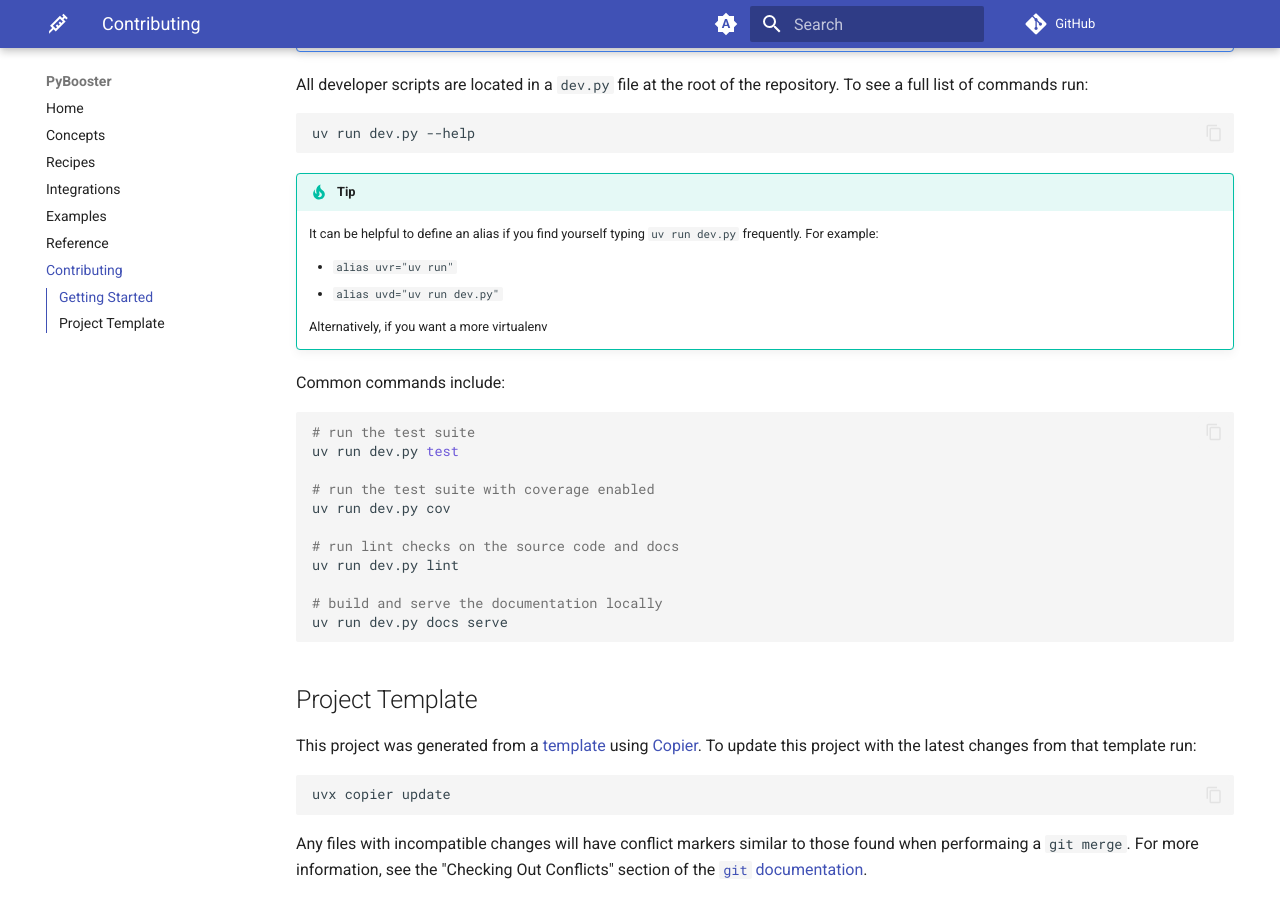
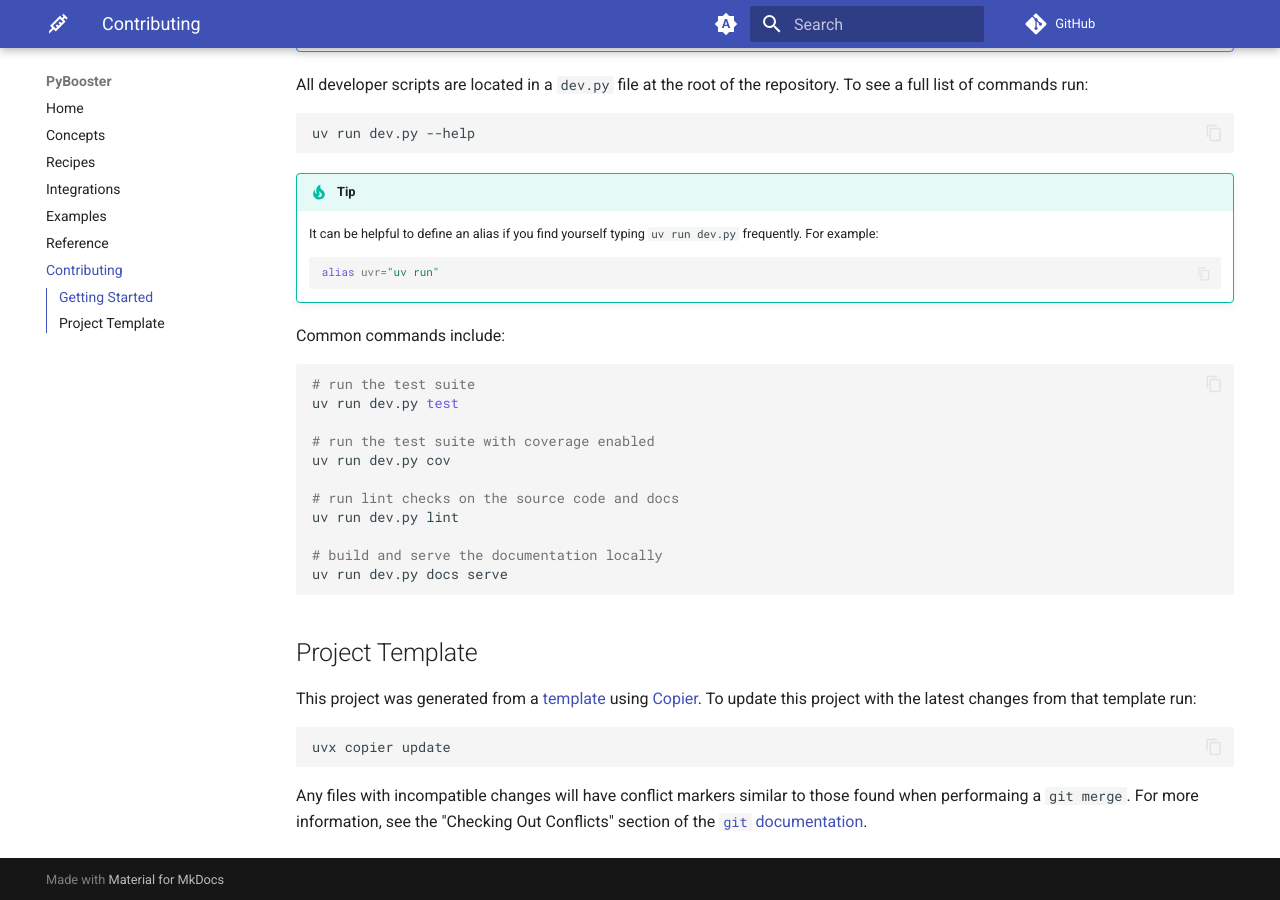
Before and after one commit to rmorshea/pybooster, an MkDocs documentation site: the page built from docs/src/contributing.md, in a window 1280 px wide and 900 px high, scrolled down 488 px. Built offline with MkDocs 1.6.1 and Material for MkDocs 9.7.7, drawn with Linux system fonts in a browser that asks for light colours; comment, search, counter and statistics services are not loaded.

Commit message:
once more

````diff
--- a/docs/src/contributing.md
+++ b/docs/src/contributing.md
@@ -30,10 +30,9 @@ uv run dev.py --help
 
     It can be helpful to define an alias if you find yourself typing `uv run dev.py` frequently. For example:
 
-    - `alias uvr="uv run"`
-    - `alias uvd="uv run dev.py"`
-
-    Alternatively, if you want a more virtualenv
+    ```bash
+    alias uvr="uv run"
+    ```
 
 Common commands include:
 
````
Also changed, not shown: .copier-answers.yml.
